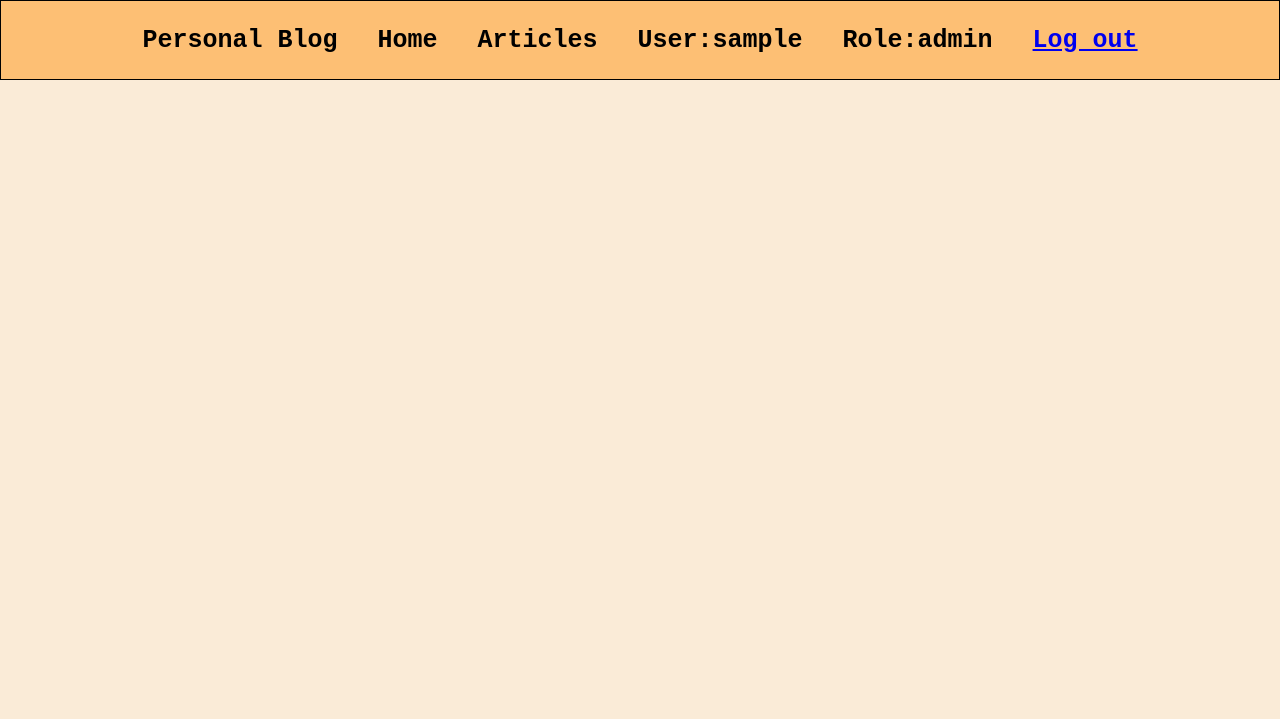
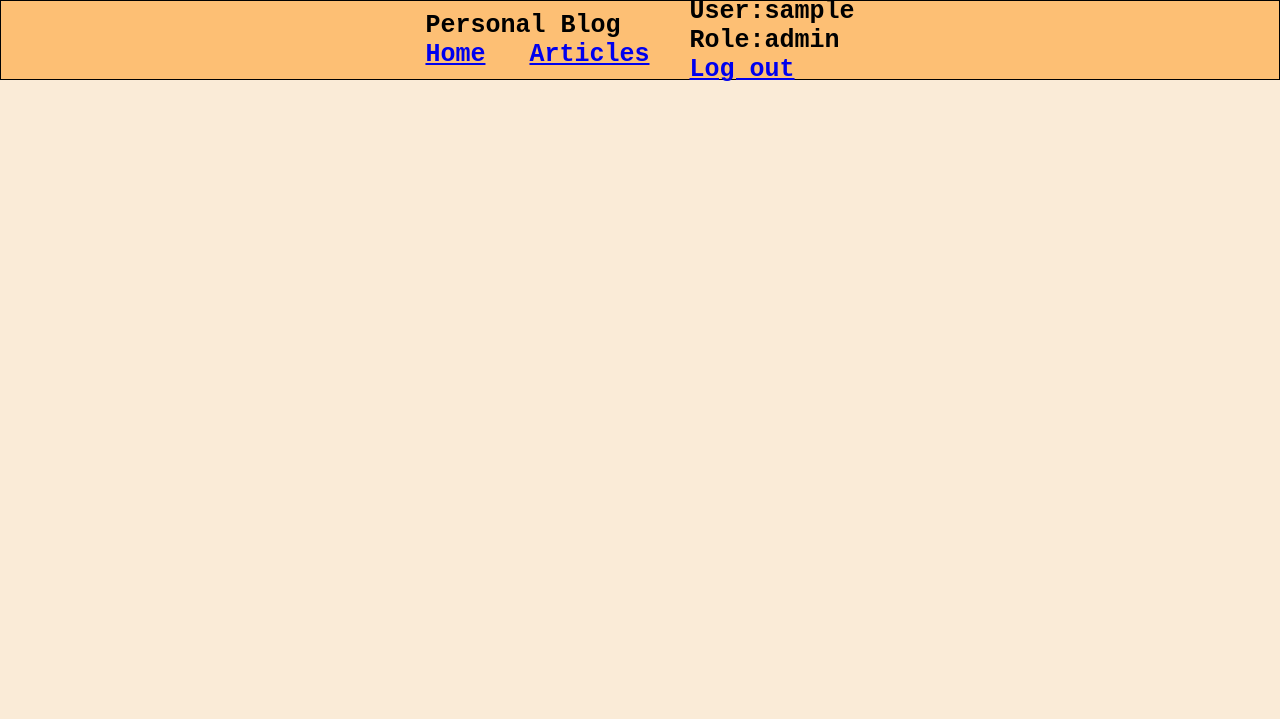
Before and after one commit to Adrian030304/Personal-Blog, a Flask app: page /blogs in a window 1280 px wide. Shown: the top 719 px of the page. Run offline with Flask 3, Linux system fonts and the light colour scheme; the visitor is signed in with stand-in values (Sample User, id 1).

Commit message:
session management

```diff
--- a/templates/main_page.html
+++ b/templates/main_page.html
@@ -9,13 +9,21 @@
 <body>
     <div id="header">
         <div class="section">
-            <p class="blog-page">Personal Blog</p>
             {% if session %}
-            <p class="blog-page">Home</p>
-            <p class="blog-page">Articles</p>
-            <p class="blog-page">User:<span id="usr-lg">{{user}}</span></p>
-            <p class="blog-page">Role:<span id="role-lg">{{user_role}}</span></p>
-            <a href="{{ url_for('logout') }}" class="blog-page">Log out</a>
+                <div class="nav-section">
+                    <p class="blog-page">Personal Blog</p>
+                    <a href="{{ url_for('home_page') }}" class="blog-page">Home</a>
+                    <a href="{{ url_for('blogs_page')}}" class="blog-page">Articles</a>
+                </div>
+                <div class="nav-section">
+                    <p class="blog-page">User:<span id="usr-lg">{{user}}</span></p>
+                    <p class="blog-page">Role:<span id="role-lg">{{user_role}}</span></p>
+                    <a href="{{ url_for('logout') }}" class="blog-page">Log out</a>
+                </div>
+            {% else %}
+                <div class="nav-section">
+                    <p class="blog-page">Personal Blog</p>
+                </div>
             {% endif %}
         </div>
     </div>
```
